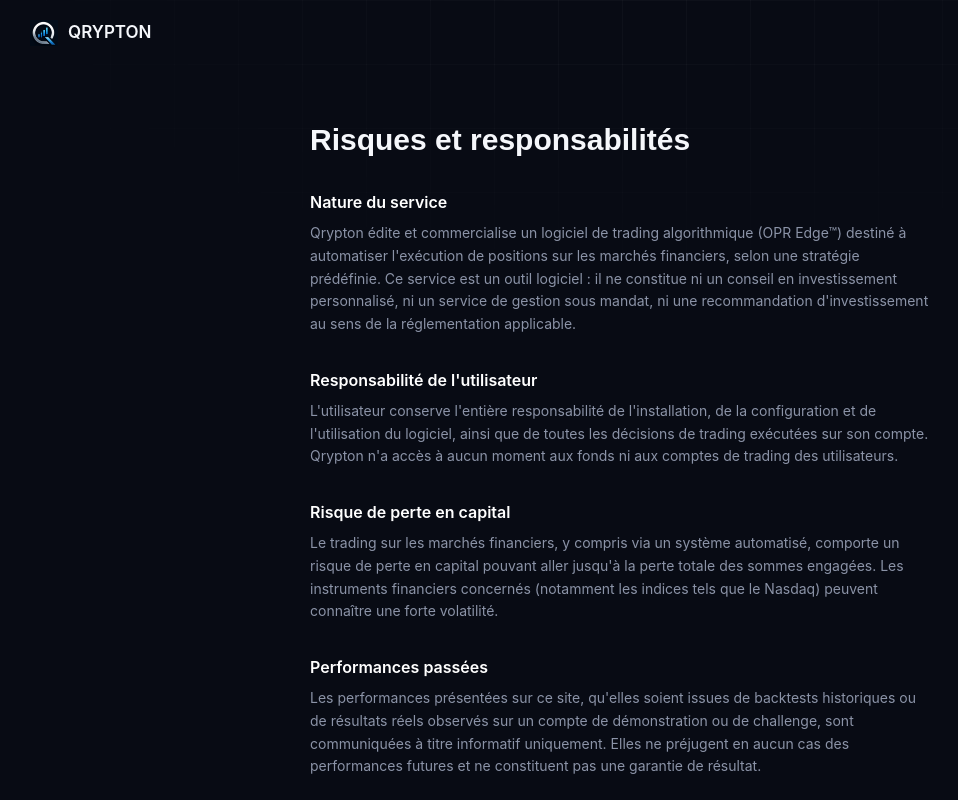
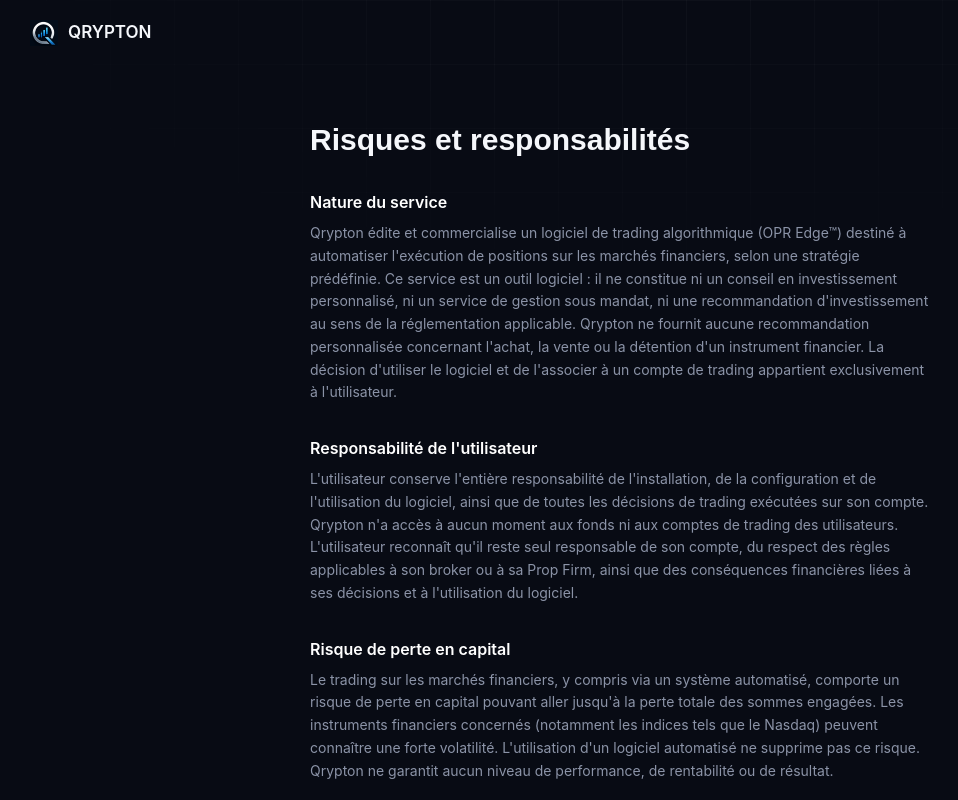
Before and after one commit to Qrypton4/Qrypton-Prenium, a Next.js app: page /risques in a window 1280 px wide. Shown: the top 800 px of the page, without its empty margins (18-976 px from the left). Built offline with nearby package versions, Linux system fonts and the light colour scheme; no server answers.

Commit message:
Update user responsibility and risk disclaimers
Clarified user responsibilities and risks associated with the software usage.

```diff
--- a/app/risques/page.tsx
+++ b/app/risques/page.tsx
@@ -27,6 +27,10 @@ export default function Risques() {
               selon une stratégie prédéfinie. Ce service est un outil logiciel : il ne constitue
               ni un conseil en investissement personnalisé, ni un service de gestion sous mandat,
               ni une recommandation d&apos;investissement au sens de la réglementation applicable.
+              Qrypton ne fournit aucune recommandation personnalisée concernant l&apos;achat, la
+              vente ou la détention d&apos;un instrument financier. La décision d&apos;utiliser le
+              logiciel et de l&apos;associer à un compte de trading appartient exclusivement à
+              l&apos;utilisateur.
             </p>
           </section>
 
@@ -36,7 +40,10 @@ export default function Risques() {
               L&apos;utilisateur conserve l&apos;entière responsabilité de l&apos;installation, de
               la configuration et de l&apos;utilisation du logiciel, ainsi que de toutes les
               décisions de trading exécutées sur son compte. Qrypton n&apos;a accès à aucun moment
-              aux fonds ni aux comptes de trading des utilisateurs.
+              aux fonds ni aux comptes de trading des utilisateurs. L&apos;utilisateur reconnaît
+              qu&apos;il reste seul responsable de son compte, du respect des règles applicables
+              à son broker ou à sa Prop Firm, ainsi que des conséquences financières liées à ses
+              décisions et à l&apos;utilisation du logiciel.
             </p>
           </section>
 
@@ -46,7 +53,9 @@ export default function Risques() {
               Le trading sur les marchés financiers, y compris via un système automatisé, comporte
               un risque de perte en capital pouvant aller jusqu&apos;à la perte totale des sommes
               engagées. Les instruments financiers concernés (notamment les indices tels que le
-              Nasdaq) peuvent connaître une forte volatilité.
+              Nasdaq) peuvent connaître une forte volatilité. L&apos;utilisation d&apos;un logiciel
+              automatisé ne supprime pas ce risque. Qrypton ne garantit aucun niveau de
+              performance, de rentabilité ou de résultat.
             </p>
           </section>
 
```
